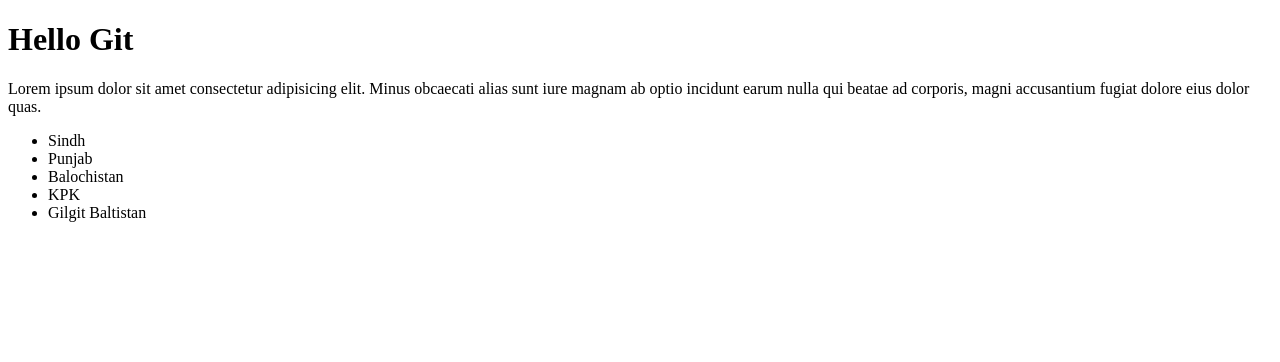
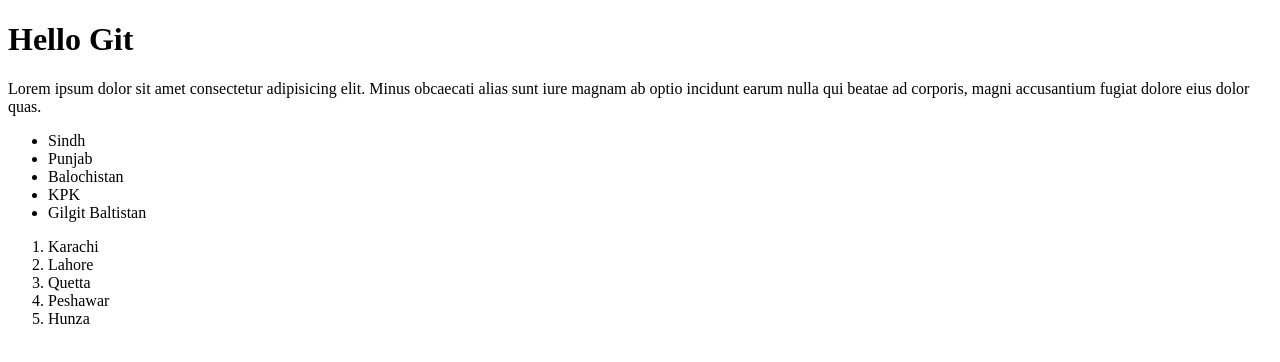
Before and after one commit to QureshiAadil/Git, a plain HTML site: page index.html in a window 1280 px wide. Drawn offline with Linux system fonts and the light colour scheme.

Commit message:
git completed

```diff
--- a/index.html
+++ b/index.html
@@ -18,5 +18,13 @@
         <li>Gilgit Baltistan</li>
     </ul>
 
+    <ol>
+        <li>Karachi</li>
+        <li>Lahore</li>
+        <li>Quetta</li>
+        <li>Peshawar</li>
+        <li>Hunza</li>
+    </ol>
+
 </body>
 </html>
```
